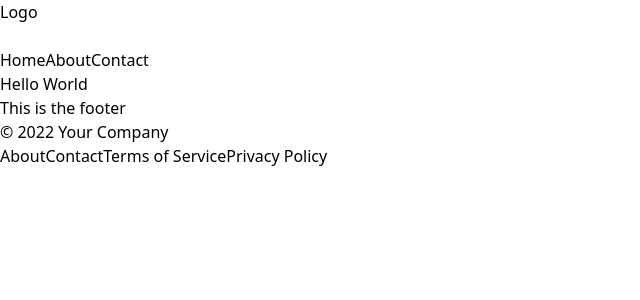
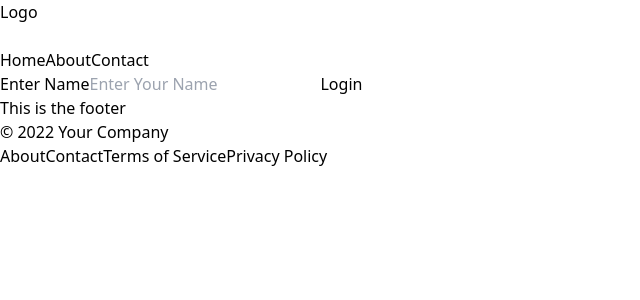
Before and after one commit to aais1/react-10-context-api-, a React (Vite) app: page /hello in a window 1280 px wide. Shown: the top 300 px of the page, without its empty margins (0-640 px from the left). Built offline with nearby package versions, Linux system fonts and the light colour scheme.

Commit message:
implementing contextApi for User

```diff
--- a/src/components/Hello.jsx
+++ b/src/components/Hello.jsx
@@ -1,8 +1,29 @@
 import React from 'react'
+import UserContext from '../context/UserContext';
 
 const Hello = () => {
+  const {user,setUser}=React.useContext(UserContext);
+  const [userName , setUserName] = React.useState('');
   return (
-    <div className='flex items-center justify-center h-[80.79vh] font-bold bg-blue-300'>Hello World</div>
+  <>
+    { user ?
+    <div className='flex items-center justify-center h-[80.79vh] font-bold bg-blue-300'>Hello {user}</div>
+    :
+    <form action="" className='w-[60vw] py-20 mx-auto flex justify-center gap-14'>
+      <label htmlFor="" className='bg-gray-200 px-2'>Enter Name</label>
+      <input
+      type="text"
+      placeholder='Enter Your Name'
+      className='bg-gray-200 rounded-md px-3'
+      onChange={(e)=>setUserName(e.target.value)}/>
+      <button className='border-2 border-green-500 bg-green-500 rounded-md text-white px-1' onClick={(e)=>{
+        e.preventDefault();
+        setUser(userName)
+      }}>Login</button>
+    </form>
+    }
+
+  </>
   )
 }
 
--- /dev/null
+++ b/src/context/UserContext.js
@@ -0,0 +1,5 @@
+import React from "react";
+
+const UserContext=React.createContext();
+
+export default UserContext;
--- /dev/null
+++ b/src/context/UserContextProvider.jsx
@@ -0,0 +1,13 @@
+import React from 'react'
+import UserContext from './UserContext'
+
+const UserContextProvider = ({children}) => {
+    const [user,setUser]=React.useState(null);
+  return (
+    <UserContext.Provider value={{user,setUser}}>
+        {children}
+    </UserContext.Provider>
+  )
+}
+
+export default UserContextProvider
--- a/src/main.jsx
+++ b/src/main.jsx
@@ -5,6 +5,7 @@ import Layout from './Layout'
 import Hello from './components/Hello'
 import Error404 from './components/Error404'
 import { Route,createBrowserRouter,createRoutesFromElements,RouterProvider } from 'react-router-dom'
+import UserContextProvider from './context/UserContextProvider'
 
 const router=createBrowserRouter(
   createRoutesFromElements(
@@ -15,6 +16,8 @@ const router=createBrowserRouter(
 )
 ReactDOM.createRoot(document.getElementById('root')).render(
   <React.StrictMode>
+    <UserContextProvider >
     <RouterProvider router={router}/>
-  </React.StrictMode>,
+    </UserContextProvider>
+  </React.StrictMode>
 )
```
